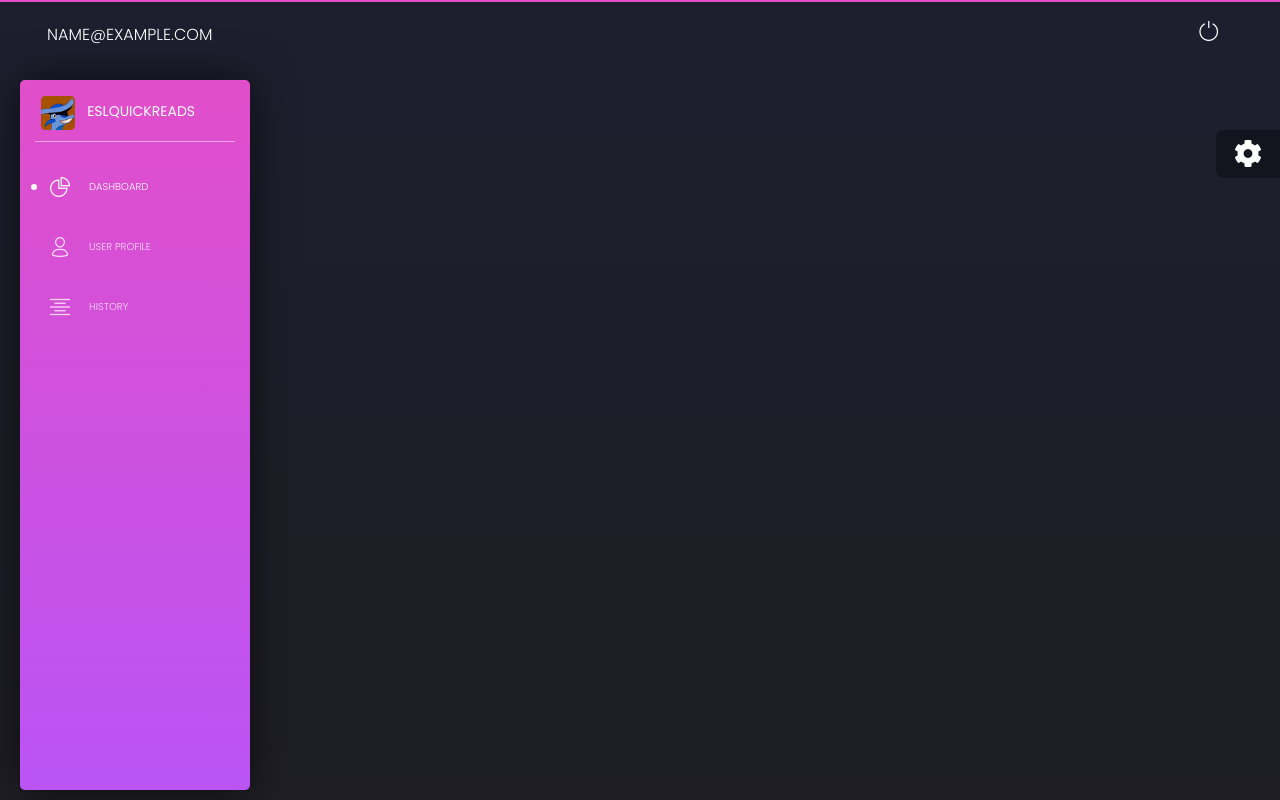
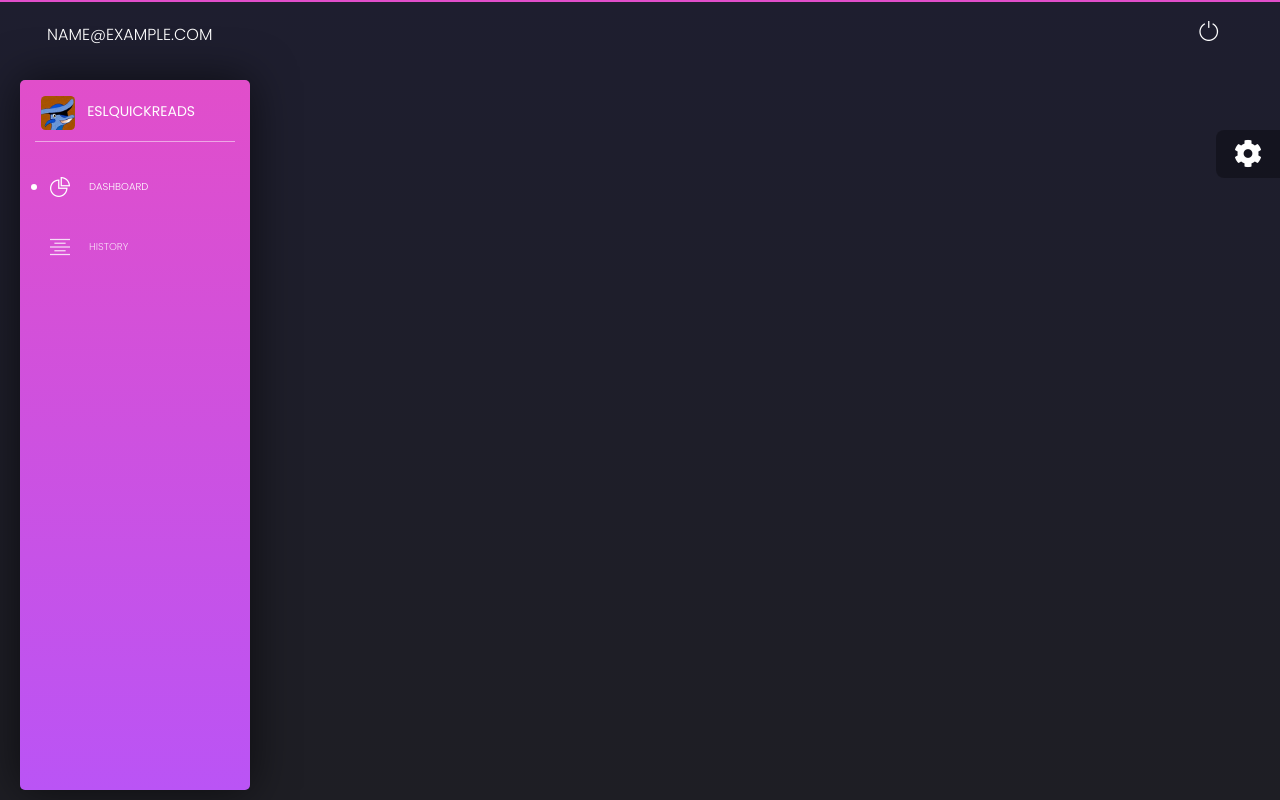
Before and after one commit to godshiva/eslquickreads, a Flask app: page /home in a window 1280 px wide. Run offline with Flask 2, Linux system fonts and the light colour scheme; the visitor is signed in with stand-in values (Sample User, id 1); data that the repository does not hold is empty; some libraries are stand-ins or nearby versions.

Commit message:
Remove User Profile from navigation sidebar
- Removed User Profile section from sidebar navigation
- Cleaned up both regular user and developer navigation menus
- Improved interface focus on functional elements

🤖 Generated with Claude Code
Co-Authored-By: Claude <noreply@anthropic.com>

```diff
--- a/eslquickreads/templates/layout.html
+++ b/eslquickreads/templates/layout.html
@@ -55,16 +55,6 @@
               <p>Add Lessons</p>
             </a>
           </li>
-          {% if title == "Profile"%}
-          <li class="active ">
-          {%else%}
-          <li>
-          {%endif%}
-            <a href="{{url_for('profile')}}">
-              <i class="tim-icons icon-single-02"></i>
-              <p>User Profile</p>
-            </a>
-          </li>
           {% if title == "All Users"%}
           <li class="active ">
           {%else%}
@@ -97,16 +87,6 @@
             <a href="{{url_for('home')}}">
               <i class="tim-icons icon-chart-pie-36"></i>
               <p>Dashboard</p>
-            </a>
-          </li>
-          {% if title == "Profile"%}
-          <li class="active ">
-          {%else%}
-          <li>
-          {%endif%}
-            <a href="{{url_for('profile')}}">
-              <i class="tim-icons icon-single-02"></i>
-              <p>User Profile</p>
             </a>
           </li>
           {% if title == "Lesson History"%}
```
